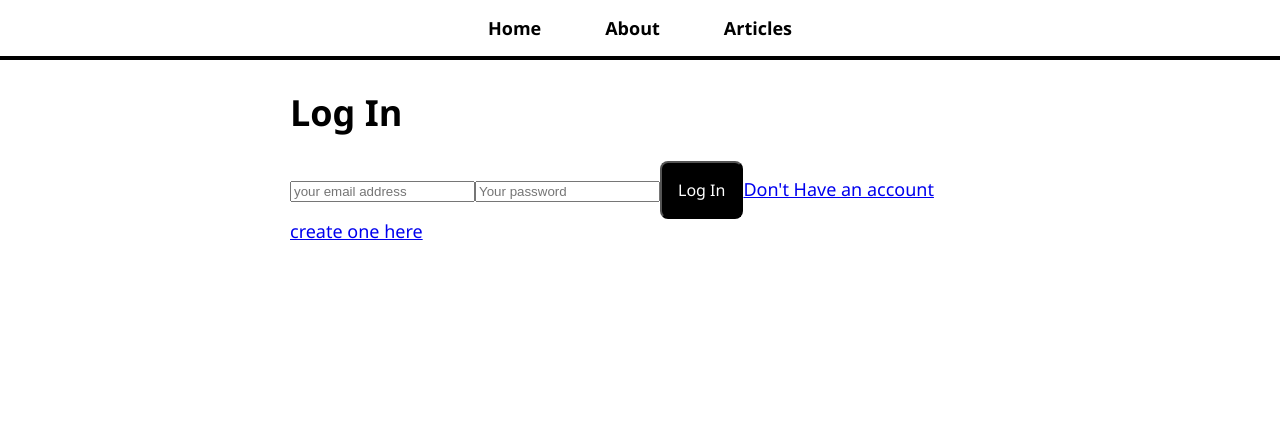
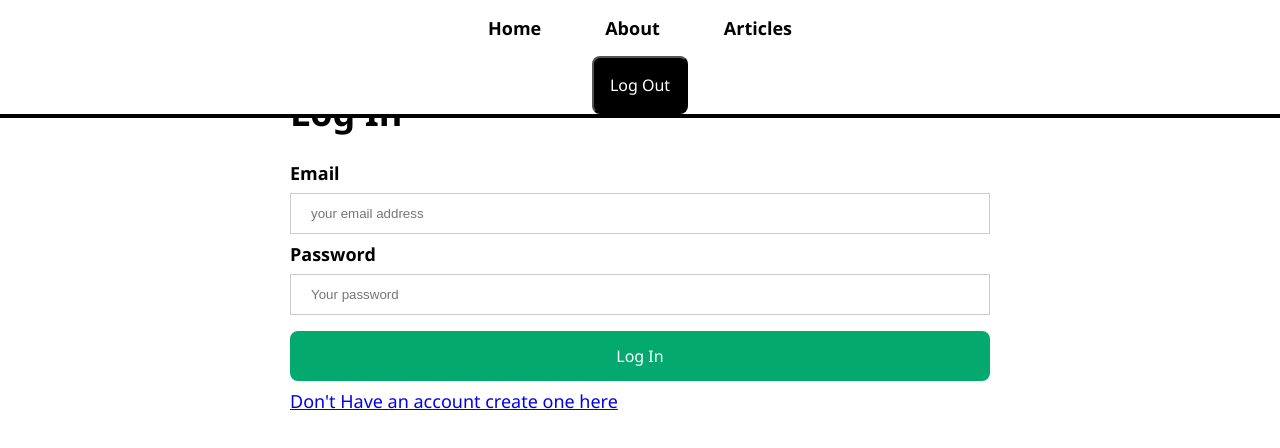
Before and after one commit to NatiFekadu/my-blog, a React (Create React App) app: page /login in a window 1280 px wide. Shown: the top 448 px of the page. Built offline with nearby package versions, Linux system fonts and the light colour scheme; no server answers.

Commit message:
Adding User Authentication with Firebase Auth

```diff
--- a/src/App.css
+++ b/src/App.css
@@ -1,5 +1,5 @@
 body {
-  font-family: 'Segoe UI', 'Segoe UI', Tahoma, Geneva, Verdana, sans-serif;
+  font-family: 'Segoe UI', Tahoma, Geneva, Verdana, sans-serif;
   font-size: 18px;
 }
 
@@ -12,9 +12,21 @@ button {
   border-radius: 8px;
   cursor: pointer;
 }
+.loginbutton {
+  background-color: #04AA6D;
+  color: white;
+  padding: 14px 20px;
+  margin: 8px 0;
+  border: none;
+  cursor: pointer;
+  width: 100%;
+}
 
-h3,
-h4 {
+button:hover {
+  opacity: 0.8;
+}
+
+h3, h4 {
   margin-bottom: 0;
 }
 
@@ -26,6 +38,7 @@ nav {
   width: 100%;
   background: white;
 }
+
 nav ul {
   list-style-type: none;
   margin: 0;
@@ -49,6 +62,14 @@ nav a:hover {
   background: black;
   color: white;
 }
+input[type=text], input[type=password] {
+  width: 100%;
+  padding: 12px 20px;
+  margin: 8px 0;
+  display: inline-block;
+  border: 1px solid #ccc;
+  box-sizing: border-box;
+}
 
 #page-body {
   max-width: 700px;
@@ -71,12 +92,12 @@ nav a:hover {
   border-bottom: 2px solid black;
   padding: 16px;
 }
+
 #add-comment-form h3 {
   margin-bottom: 16px;
 }
 
-#add-comment-form input,
-textarea {
+#add-comment-form input, textarea {
   display: block;
   width: 300px;
   padding: 8px;
@@ -86,14 +107,16 @@ textarea {
   border: 2px solid black;
   margin-bottom: 16px;
 }
+
 #add-comment-form button {
   width: 320px;
 }
-#upvotes-section button,
-p {
+
+#upvotes-section button, p {
   display: inline-block;
   margin-right: 16px;
 }
+
 .comment {
   border-bottom: 2px solid black;
   padding: 16px;
--- a/src/Hooks/useUser.js
+++ b/src/Hooks/useUser.js
@@ -21,4 +21,4 @@ const useUser = () => {
   return {user,isLoading};
 }
 
-export default useUser
+export default useUser;
--- a/src/components/AddCommentForm.js
+++ b/src/components/AddCommentForm.js
@@ -1,42 +1,43 @@
 import React from 'react';
 import { useState } from 'react';
 import axios from 'axios';
+import useUser from '../Hooks/useUser';
 
-const AddCommentForm = ({articleName,onArticleUpdated}) => {
+const AddCommentForm = ({ articleName, onArticleUpdated }) => {
   const [name, setName] = useState('');
   const [commentText, setCommentText] = useState('');
+  const { user } = useUser;
 
-  const addComment=async()=>{
-    const response = await axios.post(`/api/articles/${articleName}/comments`,{
-        postedBy:name,
-        text:commentText,
-    });
+  const addComment = async () => {
+    const token = user && (await user.getIdToken());
+    const headers = token ? { authtoken: token } : {};
+    const response = await axios.post(
+      `/api/articles/${articleName}/comments`,
+      {
+        postedBy: name,
+        text: commentText,
+      },
+      {
+        headers,
+      }
+    );
     const updatedArticle = response.data;
     onArticleUpdated(updatedArticle);
     setName('');
     setCommentText('');
-
-  }
+  };
   return (
     <div id="add-comment-form">
       <h3>Add a Comment</h3>
-      <label>
-        Name:
-        <input
-          value={name}
-          onChange={(e) => setName(e.target.value)}
-          type="text"
-        />
-      </label>
-      <label>
-        Comment:
+      {user && <p>You are posting as {user.emaill}</p>}
+
       <textarea
         value={commentText}
         onChange={(e) => setCommentText(e.target.value)}
         rows="4"
         cols="50"
       />
-      </label>
+
       <button onClick={addComment}>Add Comment</button>
     </div>
   );
--- a/src/components/NavBar.js
+++ b/src/components/NavBar.js
@@ -1,16 +1,47 @@
 import React from 'react';
-import { Link } from 'react-router-dom';
+import { Link, useNavigate } from 'react-router-dom';
+import useUser from '../Hooks/useUser';
+import { getAuth, signOut } from 'firebase/auth';
 
 const NavBar = () => {
+  const user = useUser();
+  const navigate = useNavigate();
   return (
     <nav>
-        <ul>
-            <li> <Link to="/"> Home </Link></li>
-            <li> <Link to="/about" > About</Link></li>
-            <li><Link to="/articlelist">Articles</Link></li>
-        </ul>
+      <ul>
+        <li>
+          {' '}
+          <Link to="/"> Home </Link>
+        </li>
+        <li>
+          {' '}
+          <Link to="/about"> About</Link>
+        </li>
+        <li>
+          <Link to="/articlelist">Articles</Link>
+        </li>
+      </ul>
+      <div className="nav-right">
+        {user ? (
+          <button
+            onClick={() => {
+              signOut(getAuth());
+            }}
+          >
+            Log Out
+          </button>
+        ) : (
+          <button
+            onClick={() => {
+              navigate('/login');
+            }}
+          >
+            Log In
+          </button>
+        )}
+      </div>
     </nav>
-  )
-}
+  );
+};
 
-export default NavBar ;
+export default NavBar;
--- a/src/pages/ArticlePage.js
+++ b/src/pages/ArticlePage.js
@@ -1,7 +1,7 @@
 import React from 'react';
 import axios from 'axios';
 import { useState, useEffect } from 'react';
-import { useParams } from 'react-router-dom';
+import { useParams, useNavigate } from 'react-router-dom';
 import articles from './article-content';
 import NotFoundPage from './NotFoundPage';
 import CommentsList from '../components/CommentsList';
@@ -9,26 +9,40 @@ import AddCommentForm from '../components/AddCommentForm';
 import useUser from '../Hooks/useUser';
 
 const ArticlePage = () => {
-  const [articleInfo, setArticleInfo] = useState({ upvotes: 0, comments: [] });
+  const [articleInfo, setArticleInfo] = useState({
+    upvotes: 0,
+    comments: [],
+    canUpvote: false,
+  });
+  const { canUpvote } = articleInfo;
   const { articleId } = useParams();
+  const navigate = useNavigate();
 
-
-  const {user,isLoading}=useUser();
+  const { user, isLoading } = useUser();
 
   useEffect(() => {
     const loadArticleInfo = async () => {
-      const response = await axios.get(`/api/articles/${articleId}`);
+      const token = user && (await user.getIdToken());
+      const headers = token ? { authtoken: token } : {};
+      const response = await axios.get(`/api/articles/${articleId}`, headers);
       const newArticleInfo = response.data;
       setArticleInfo(newArticleInfo);
     };
-
-    loadArticleInfo();
-  });
+    if (isLoading) {
+      loadArticleInfo();
+    }
+  }, [isLoading, user]);
 
   const article = articles.find((article) => article.name === articleId);
 
   const addUpvote = async () => {
-    const response = await axios.put(`/api/articles/${articleId}/upvote`);
+    const token = user && (await user.getIdToken());
+    const headers = token ? { authtoken: token } : {};
+    const response = await axios.put(
+      `/api/articles/${articleId}/upvote`,
+      null,
+      { headers }
+    );
     const updatedArticle = response.data;
     setArticleInfo(updatedArticle);
   };
@@ -39,7 +53,20 @@ const ArticlePage = () => {
     <>
       <h1>{article.title}</h1>
       <div className="upvotes-section">
-        {user ? <button onClick={addUpvote}>Upvote</button>: <button> Log In to upvote</button> }
+        {user ? (
+          <button onClick={addUpvote}>
+            {canUpvote ? 'upvote' : 'Already Upvoted'}
+          </button>
+        ) : (
+          <button
+            onClick={() => {
+              navigate('/login');
+            }}
+          >
+            {' '}
+            Log In to upvote
+          </button>
+        )}
 
         <p>This article has {articleInfo.upvotes} upvote(s)</p>
       </div>
@@ -47,13 +74,14 @@ const ArticlePage = () => {
       {article.content.map((paragraph, i) => (
         <p key={i}>{paragraph}</p>
       ))}
-          {
-            user ?  <AddCommentForm
-            articleName={articleId}
-            onArticleUpdated={(updatedArticle) => setArticleInfo(updatedArticle)}
-          /> : <button>Log in to add a comment</button>
-          }
-
+      {user ? (
+        <AddCommentForm
+          articleName={articleId}
+          onArticleUpdated={(updatedArticle) => setArticleInfo(updatedArticle)}
+        />
+      ) : (
+        <button onClick={()=>{navigate('/login')}}>Log in to add a comment</button>
+      )}
 
       <CommentsList comments={articleInfo.comments} />
     </>
--- a/src/pages/CreateAccountPage.js
+++ b/src/pages/CreateAccountPage.js
@@ -18,7 +18,7 @@ const CreateAccountPage = () => {
         setError('Password and confirm password do not match');
         return;
         }
-         await createUserWithEmailAndPassword(getAuth,email,password);
+         await createUserWithEmailAndPassword(getAuth(),email,password);
          navigate('/articlelist');
       } catch (error) {
         setError(error.message);
@@ -31,6 +31,7 @@ const CreateAccountPage = () => {
       <h1>Create Account</h1>
       {error && <p className='error'>{error}</p>}
       <input
+      type="text"
         placeholder="your email address"
         value={email}
         onChange={(e) => setEmail(e.target.value)}
@@ -47,7 +48,7 @@ const CreateAccountPage = () => {
         value={confirmPassword}
         onChange={(e) => setConfirmPassword(e.target.value)}
       />
-      <button onClick={createAccount}>Create Accont</button>
+      <button  className='loginbutton' onClick={createAccount}>Create Accont</button>
       <Link to="/login">ALready Have An Account ? Login Here </Link>
     </>
   );
--- a/src/pages/LoginPage.js
+++ b/src/pages/LoginPage.js
@@ -23,18 +23,21 @@ const LoginPage = () => {
     <>
       <h1>Log In</h1>
       {error && <p className="error">{error}</p>}
+      <label for="email"><b>Email</b></label>
       <input
+      type="text"
         placeholder="your email address"
         value={email}
         onChange={(e) => setEmail(e.target.value)}
       />
+      <label for="psw"><b>Password</b></label>
       <input
         type="password"
         placeholder="Your password"
         value={password}
         onChange={(e) => setPassword(e.target.value)}
       />
-      <button onClick={logIn}>Log In</button>
+      <button className='loginbutton' onClick={logIn}>Log In</button>
       <Link to="/create-account">Don't Have an account create one here</Link>
     </>
   );
```
Lines whose indentation alone changed are shown as unchanged.
